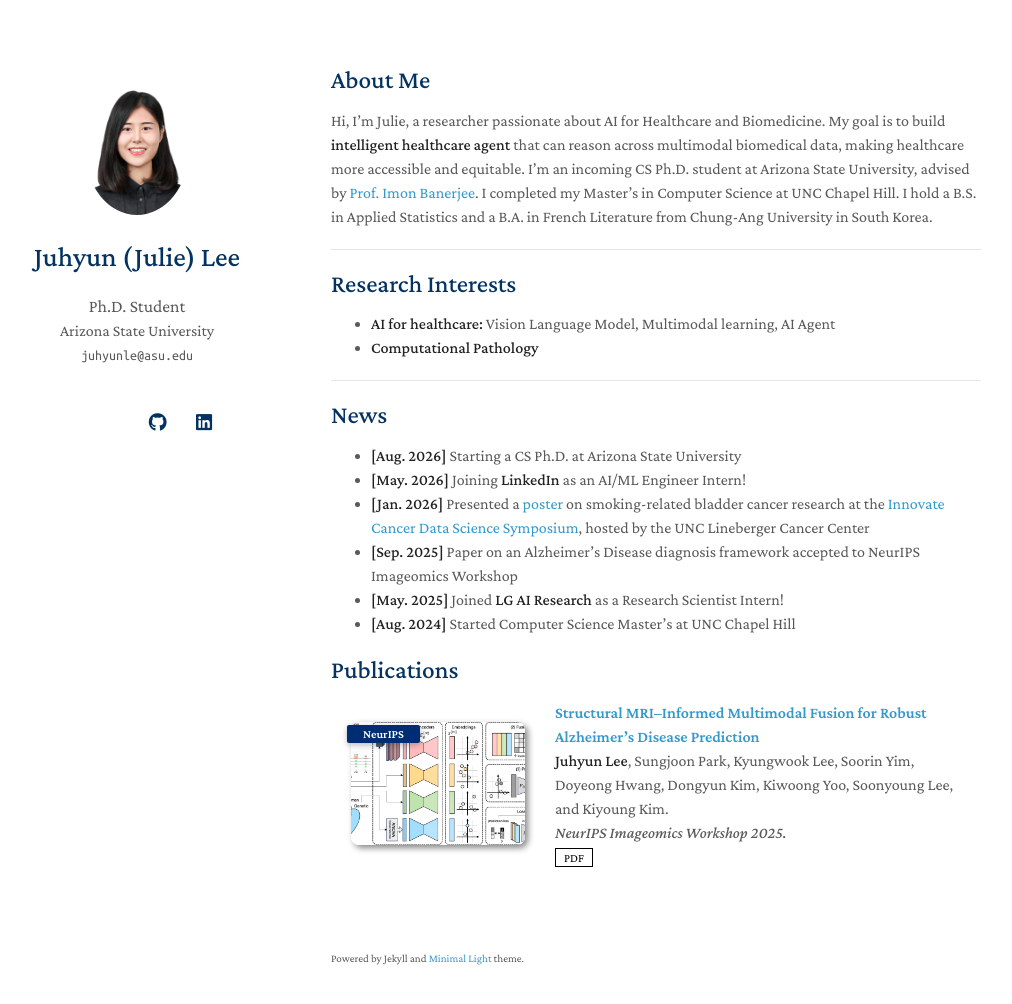
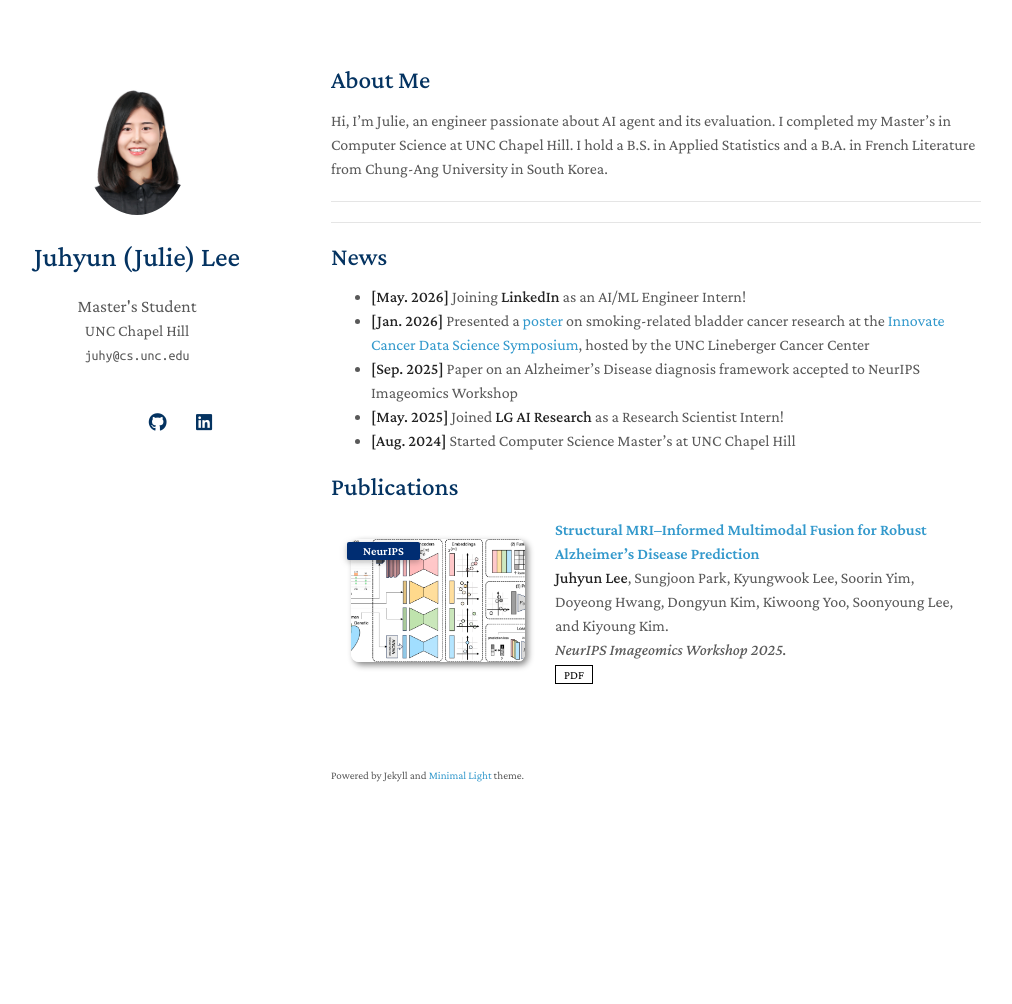
Before and after one commit to JulieOnIsland/julieonisland.github.io, a Jekyll site: the page built from index.md, in a window 1280 px wide and 1039 px high. Shown: the top 1004 px of the window, without its empty margins (139-1151 px from the left). Built offline with Jekyll 4.4.1, drawn with Linux system fonts in a browser that asks for light colours; a style sheet for code colours, icons or effects is not loaded; our own code applies the rules of GitHub Pages for plain Markdown files.

Commit message:
info updated

```diff
--- a/_config.yml
+++ b/_config.yml
@@ -1,8 +1,8 @@
 # Basic Information
 title: Juhyun (Julie) Lee
-position: Ph.D. Student
-affiliation: Arizona State University
-email: juhyunle@asu.edu
+position: Master's Student
+affiliation: UNC Chapel Hill
+email: juhy@cs.unc.edu
 
 # Search Engine Optimization (SEO)
 # The following information is used to improve the website traffic from search engines, e.g., Google.
--- a/index.md
+++ b/index.md
@@ -4,19 +4,14 @@ layout: homepage
 
 ## About Me
 
-Hi, I’m Julie, a researcher passionate about AI for Healthcare and Biomedicine. My goal is to build <strong>intelligent healthcare agent</strong> that can reason across multimodal biomedical data, making healthcare more accessible and equitable. I'm an incoming CS Ph.D. student at Arizona State University, advised by [Prof. Imon Banerjee](https://labs.engineering.asu.edu/banerjeelab/person/imon-banerjee/). I completed my Master's in Computer Science at UNC Chapel Hill. I hold a B.S. in Applied Statistics and a B.A. in French Literature from Chung-Ang University in South Korea.
+Hi, I’m Julie, an engineer passionate about AI agent and its evaluation. I completed my Master's in Computer Science at UNC Chapel Hill. I hold a B.S. in Applied Statistics and a B.A. in French Literature from Chung-Ang University in South Korea.
 
 <hr>
 
-## Research Interests
-
-- **AI for healthcare:** Vision Language Model, Multimodal learning, AI Agent
-- **Computational Pathology**
 
 <hr>
 
 ## News
-- **[Aug. 2026]** Starting a CS Ph.D. at Arizona State University
 - **[May. 2026]** Joining **LinkedIn** as an AI/ML Engineer Intern!
 - **[Jan. 2026]** Presented a [poster](https://drive.google.com/file/d/1hMnJokXWkbv88SlsV7-d3_xrufFG25Xg/view?usp=sharing) on smoking-related bladder cancer research at the [Innovate Cancer Data Science Symposium](https://unclineberger.org/event/innovate-cancer-data-science-symposium-2026/), hosted by the UNC Lineberger Cancer Center
 - **[Sep. 2025]** Paper on an Alzheimer's Disease diagnosis framework accepted to NeurIPS Imageomics Workshop
```
Also changed, not shown: 1 other file.
